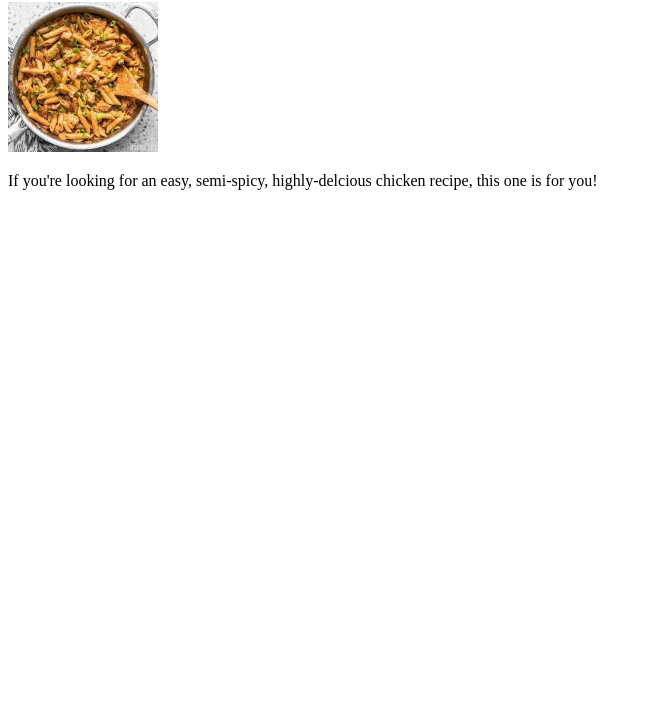
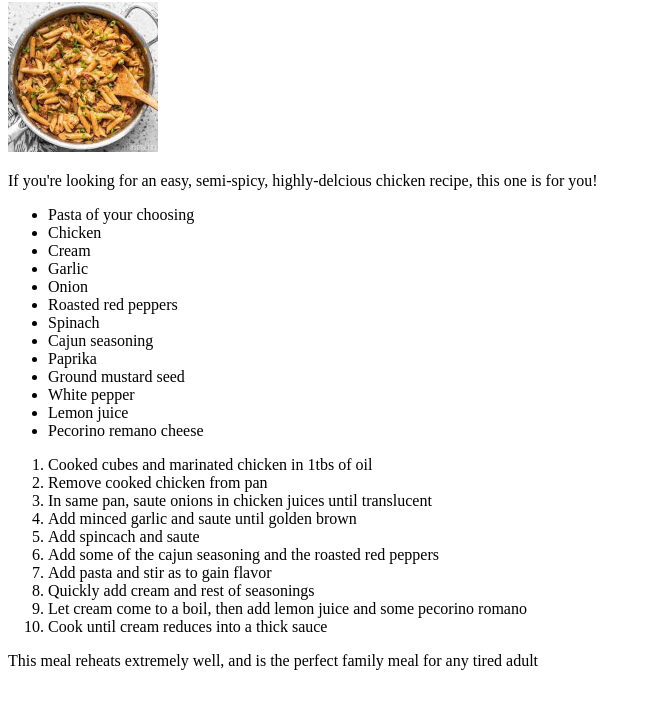
Before and after one commit to aslan316/odin-recipes, a plain HTML site: page recipes/cajun-pasta.html in a window 1280 px wide. Shown: the part 78-786 px from the top of the page, without its empty margins (0-651 px from the left). Drawn offline with Linux system fonts and the light colour scheme.

Commit message:
Implement ingredient and instruction list

```diff
--- a/recipes/cajun-pasta.html
+++ b/recipes/cajun-pasta.html
@@ -11,5 +11,35 @@
         <img src="../recipe-images/cajun-pasta.jpeg" alt="Penne pasta with chicken in a cajun cream sauce" width="150">
         <p>If you're looking for an easy, semi-spicy, highly-delcious chicken recipe,
             this one is for you!</p>
+        <ul>
+            <li>Pasta of your choosing</li>
+            <li>Chicken</li>
+            <li>Cream</li>
+            <li>Garlic</li>
+            <li>Onion</li>
+            <li>Roasted red peppers</li>
+            <li>Spinach</li>
+            <li>Cajun seasoning</li>
+            <li>Paprika</li>
+            <li>Ground mustard seed</li>
+            <li>White pepper</li>
+            <li>Lemon juice</li>
+            <li>Pecorino remano cheese</li>
+        </ul>
+
+        <ol>
+            <li>Cooked cubes and marinated chicken in 1tbs of oil</li>
+            <li>Remove cooked chicken from pan</li>
+            <li>In same pan, saute onions in chicken juices until translucent</li>
+            <li>Add minced garlic and saute until golden brown</li>
+            <li>Add spincach and saute</li>
+            <li>Add some of the cajun seasoning and the roasted red peppers</li>
+            <li>Add pasta and stir as to gain flavor</li>
+            <li>Quickly add cream and rest of seasonings</li>
+            <li>Let cream come to a boil, then add lemon juice and some pecorino romano</li>
+            <li>Cook until cream reduces into a thick sauce</li>
+        </ol>
+
+        <p>This meal reheats extremely well, and is the perfect family meal for any tired adult</p>
     </body>
 </html>
```
